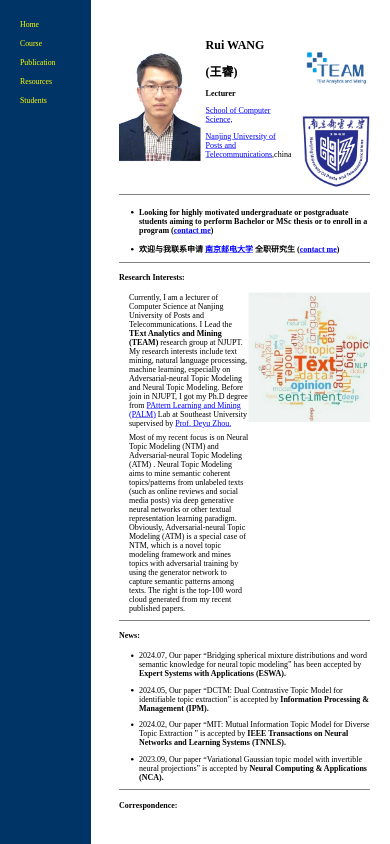
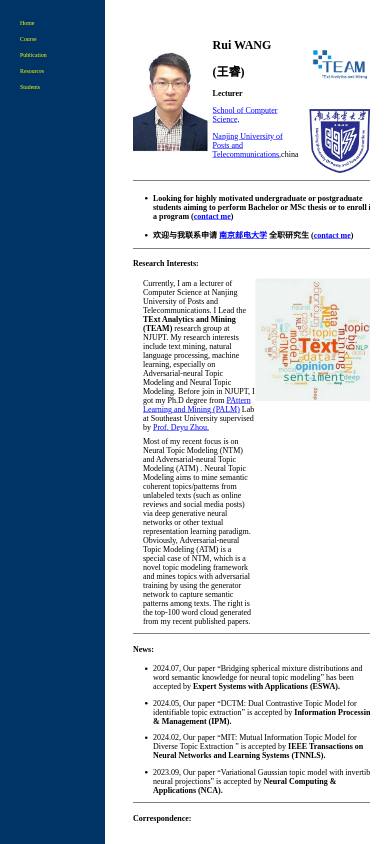
Before and after one commit to ruiwang-nujpt/-----, a plain HTML site: page index.html in a window 390 px wide. Drawn offline with Linux system fonts and the light colour scheme.

Commit message:
Add files via upload

```diff
--- a/index.html
+++ b/index.html
@@ -41,10 +41,10 @@
 
 @media (max-width: 600px) {
     .sidebar {
-        width: 25%; /* 手机端sidebar更宽一些 */
+        width: 30%; /* 手机端sidebar更宽一些 */
     }
     .sidebar a {
-        font-size: 2vw; /* 调整手机端字体大小 */
+        font-size: 1.5vw; /* 调整手机端字体大小 */
     }
 }
 
```
